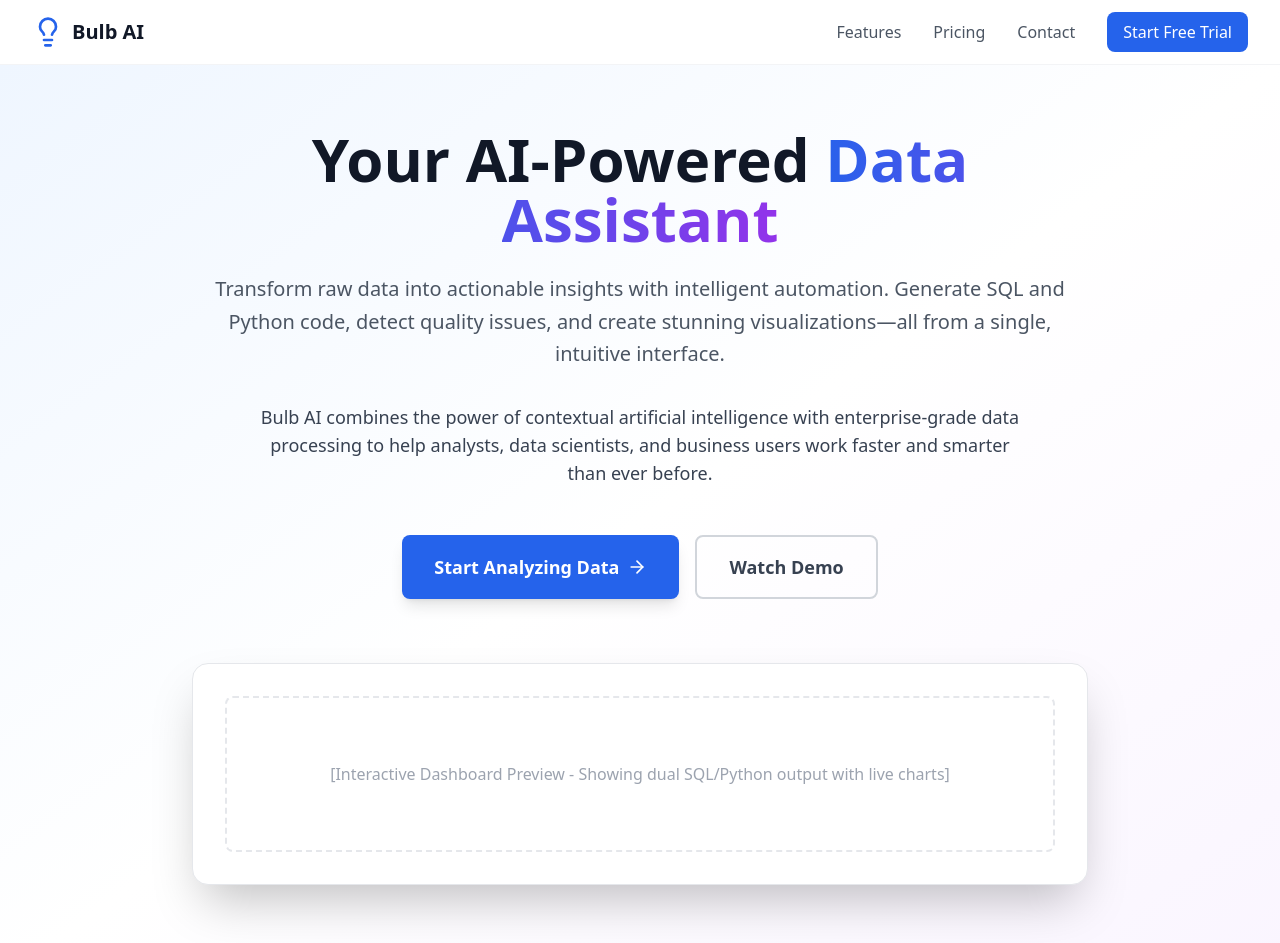
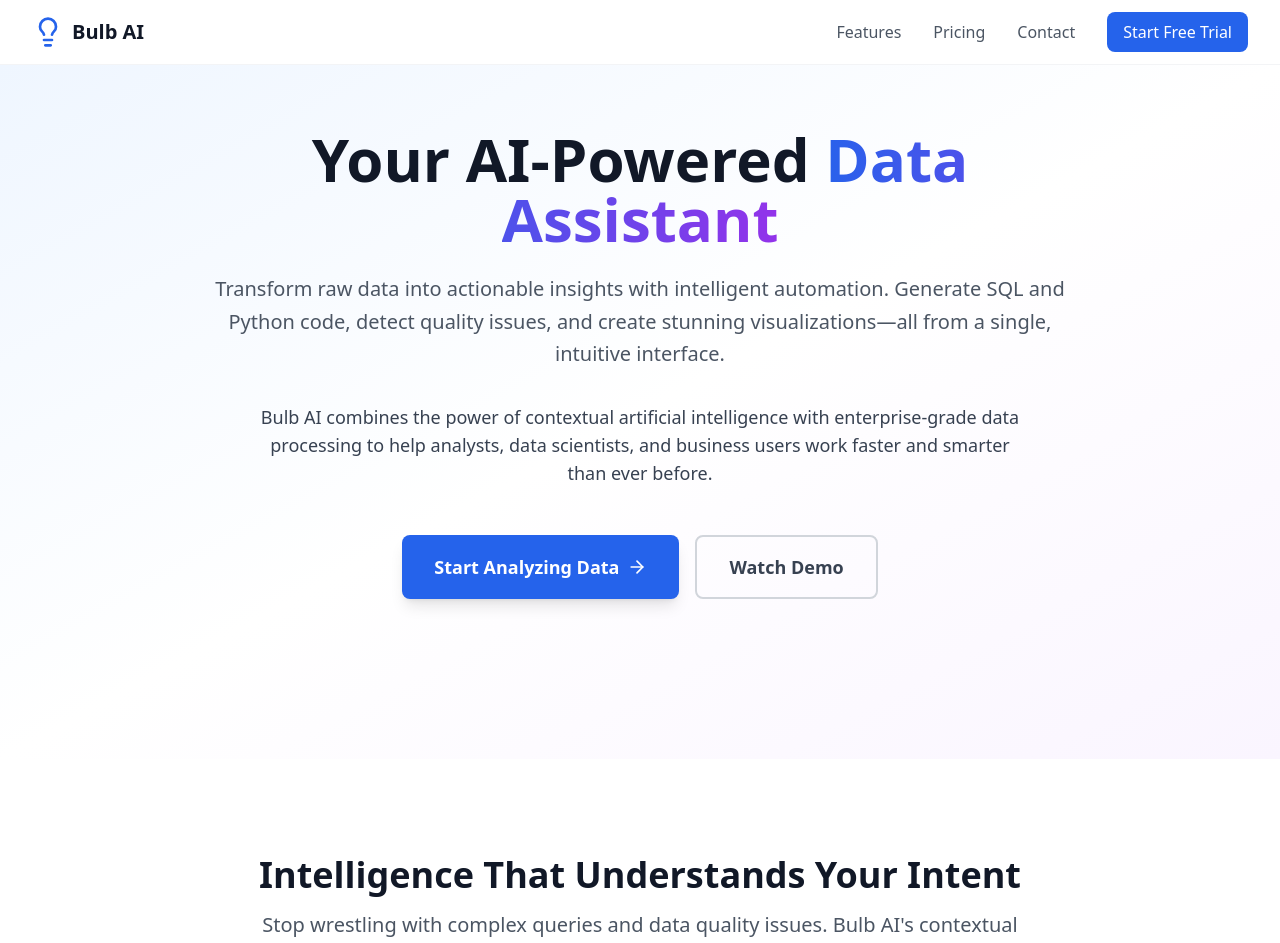
Before and after one commit to Joshua-Osar/Bulb_AI-main, a React (Vite) app in the folder Bulb_AI-main/: page / in a window 1280 px wide. Shown: the top 943 px of the page. Built offline with nearby package versions, Linux system fonts and the light colour scheme.

Commit message:
Update App.tsx

```diff
--- a/Bulb_AI-main/src/App.tsx
+++ b/Bulb_AI-main/src/App.tsx
@@ -79,12 +79,6 @@ function App() {
               </div>
             )}
 
-            {/* Visual Placeholder */}
-            <div className="bg-white rounded-2xl shadow-2xl border border-gray-200 p-8 max-w-5xl mx-auto">
-              <div className="text-gray-400 text-center py-16 border-2 border-dashed border-gray-200 rounded-lg">
-                [Interactive Dashboard Preview - Showing dual SQL/Python output with live charts]
-              </div>
-            </div>
           </div>
         </div>
       </section>
```
